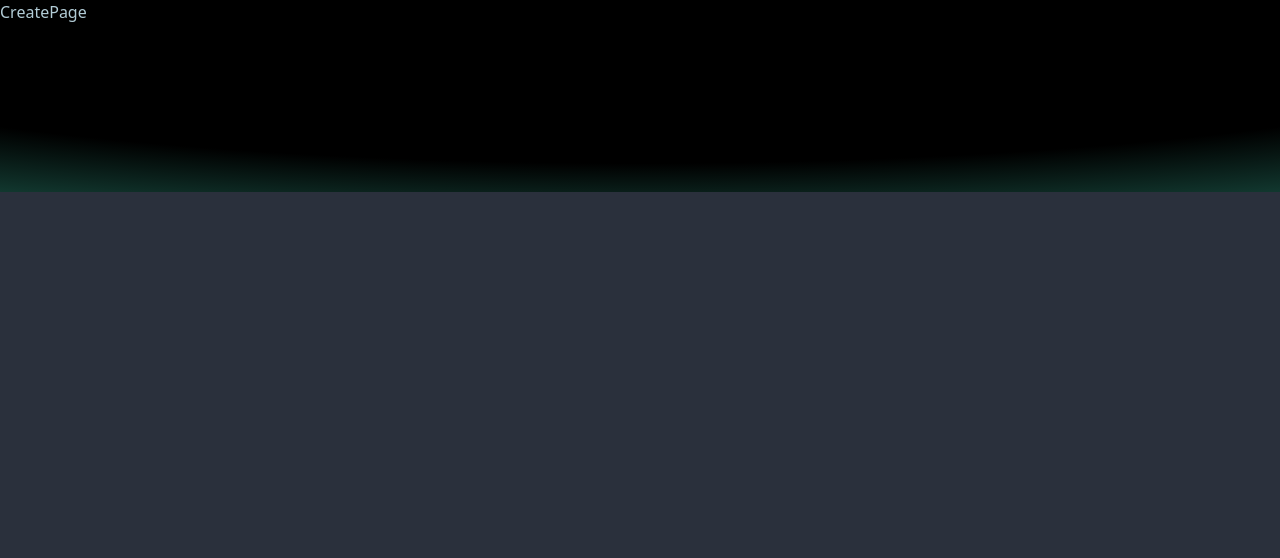
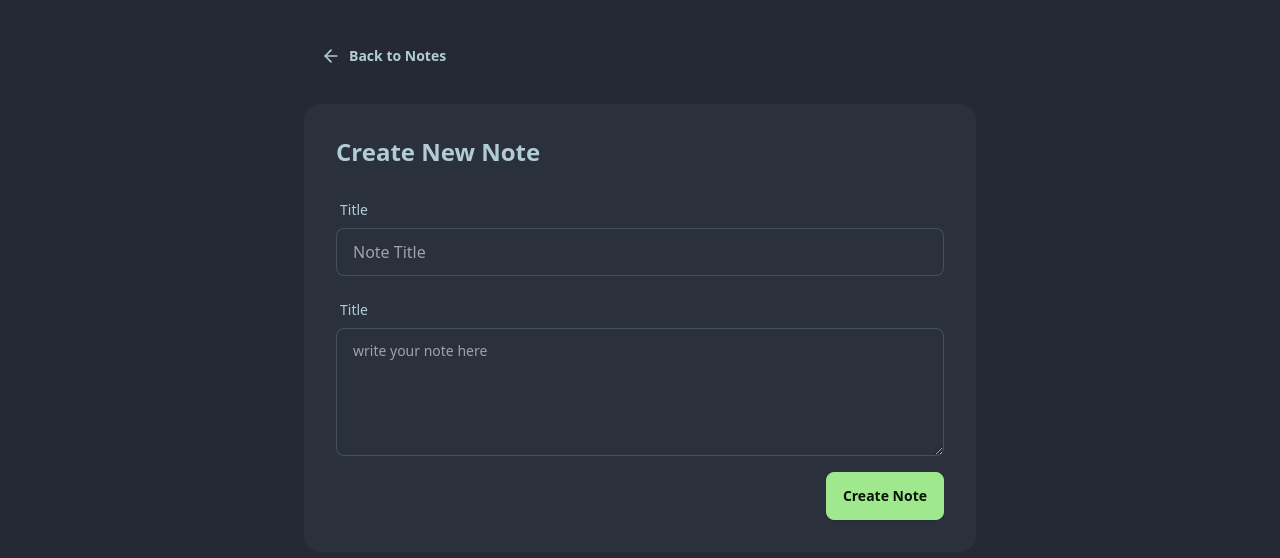
Before and after one commit to MennaEbied/mern-thinkboard, a React (Vite) app in the folder frontend/: page /create in a window 1280 px wide. Shown: the top 558 px of the page. Built offline with nearby package versions, Linux system fonts and the light colour scheme.

Commit message:
Add createPage

```diff
--- a/frontend/src/pages/CreatePage.jsx
+++ b/frontend/src/pages/CreatePage.jsx
@@ -1,9 +1,91 @@
-import React from 'react'
+import React, { useState } from "react";
+import { Link, useNavigate } from "react-router";
+import { ArrowLeftIcon } from "lucide-react";
+import toast from "react-hot-toast";
+import axiosInstance from "../lib/axios";
+const CreatePage = () => {
+  const [title, setTitle] = useState("");
+  const [content, setContent] = useState("");
+  const [loading, setLoading] = useState(false);
+  const navigate = useNavigate();
+  const handleSubmit = async (e) => {
+    e.preventDefault(); //prevent refreshing on submit
+    if (!title.trim() || !content.trim()) {
+      toast.error("All fields are required");
+      return;
+    }
+    setLoading(true);
+    try {
+      await axiosInstance.post("/notes", {
+        title,
+        content,
+      });
+      toast.success("Note created successfully!");
+      navigate("/");
+    } catch (error) {
+      console.log("Error creating note", error);
+      if (error.response.status == 429) {
+        toast.error("Slow down ! You're creating note too fast", {
+          duration: 4000,
+        });
+      } else {
+        toast.error("Failed to create note :(");
+      }
+    } finally {
+      setLoading(false);
+    }
+  };
+  return (
+    <div className="min-h-screen bg-base-200">
+      <div className="container mx-auto px-4 py-8">
+        <div className="max-w-2xl mx-auto">
+          <Link to={"/"} className="btn btn-ghost mb-6">
+            <ArrowLeftIcon className="size-5" />
+            Back to Notes
+          </Link>
+          <div className="card bg-base-100">
+            <div className="card-body">
+              <h2 className="card-title text-2xl mb-4">Create New Note</h2>
+              <form onSubmit={handleSubmit}>
+                <div className="form-control mb-4">
+                  <label className="label">
+                    <span className="label-text">Title</span>
+                  </label>
+                  <input
+                    type="text"
+                    placeholder="Note Title"
+                    className="input input-bordered"
+                    value={title}
+                    onChange={(e) => setTitle(e.target.value)}
+                  />
+                </div>
+                <div className="form-control mb-4">
+                  <label className="label">
+                    <span className="label-text">Title</span>
+                  </label>
+                  <textarea
+                    value={content}
+                    placeholder="write your note here"
+                    className="textarea textarea-bordered h-32"
+                    onChange={(e) => setContent(e.target.value)}
+                  />
+                </div>
+                <div className="card-actions justify-end">
+                  <button
+                    type="submit "
+                    className="btn btn-primary "
+                    disabled={loading}
+                  >
+                    {loading ? "Creating...." : "Create Note"}
+                  </button>
+                </div>
+              </form>
+            </div>
+          </div>
+        </div>
+      </div>
+    </div>
+  );
+};
 
-const CreatePage = () => {
-  return (
-    <div>CreatePage</div>
-  )
-}
-
-export default CreatePage
+export default CreatePage;
```
